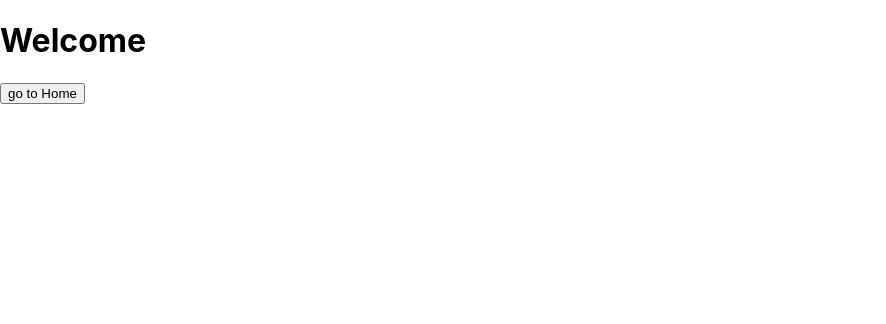
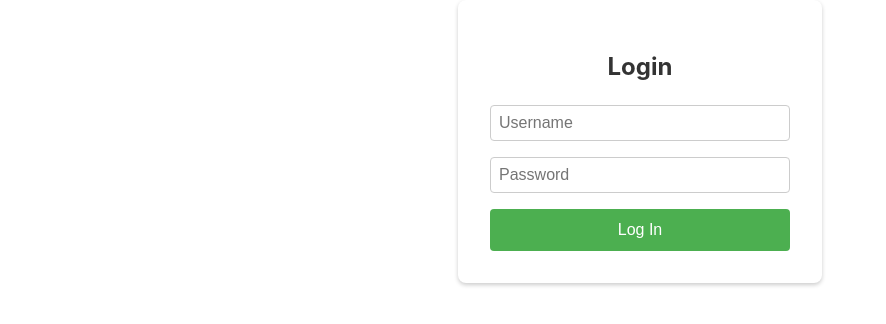
Before and after one commit to WEEKLY-DISCORD-MEETING-by-LIDL/pos-system, a React (Create React App) app in the folder pos-system-front/: page / in a window 1280 px wide. Shown: the top 324 px of the page, without its empty margins (0-886 px from the left). Built offline with nearby package versions, Linux system fonts and the light colour scheme.

Commit message:
Login page

```diff
--- a/pos-system-front/src/App.css
+++ b/pos-system-front/src/App.css
@@ -1,38 +1,57 @@
-.App {
+.login-container {
+  display: flex;
+  justify-content: center;
+  align-items: center;
+  height: 100vh;
+  background-color: #f0f2f5;
+}
+
+.login-box {
+  background-color: #fff;
+  padding: 32px;
+  border-radius: 8px;
+  box-shadow: 0 2px 4px rgba(0, 0, 0, 0.2);
+  width: 300px;
   text-align: center;
 }
 
-.App-logo {
-  height: 40vmin;
-  pointer-events: none;
+.login-header {
+  margin-bottom: 24px;
+  color: #333;
+  font-size: 24px;
 }
 
-@media (prefers-reduced-motion: no-preference) {
-  .App-logo {
-    animation: App-logo-spin infinite 20s linear;
-  }
+.input-group {
+  margin-bottom: 16px;
 }
 
-.App-header {
-  background-color: #282c34;
-  min-height: 100vh;
-  display: flex;
-  flex-direction: column;
-  align-items: center;
-  justify-content: center;
-  font-size: calc(10px + 2vmin);
-  color: white;
+.input-field {
+  width: 100%;
+  padding: 8px;
+  font-size: 16px;
+  border: 1px solid #ccc;
+  border-radius: 4px;
+  box-sizing: border-box;
 }
 
-.App-link {
-  color: #61dafb;
+.login-button {
+  width: 100%;
+  padding: 12px;
+  font-size: 16px;
+  color: #fff;
+  background-color: #4caf50;
+  border: none;
+  border-radius: 4px;
+  cursor: pointer;
+  transition: background-color 0.3s ease;
 }
 
-@keyframes App-logo-spin {
-  from {
-    transform: rotate(0deg);
-  }
-  to {
-    transform: rotate(360deg);
-  }
+.login-button:hover {
+  background-color: #45a049;
 }
+
+.error-text {
+  color: red;
+  font-size: 14px;
+  margin-top: 8px;
+}
--- a/pos-system-front/src/App.js
+++ b/pos-system-front/src/App.js
@@ -1,17 +1,50 @@
-import React from "react";
+import React, { useState } from "react";
 import { useNavigate } from "react-router-dom";
+import { login } from "./api/LoginAPI";
+import "./App.css";
 
 function App() {
   const navigate = useNavigate();
 
-  const goHome = () => {
-    navigate("/order")
-  }
+  const [username, setUsername] = useState("");
+  const [password, setPassword] = useState("");
+  const [error, setError] = useState("");
+
+  const handleLogin = async () => {
+    try {
+      const token = await login(username, password);
+      localStorage.setItem("token", token);
+      navigate("/home");
+    } catch (err) {
+      setError(err.message);
+    }
+  };
 
   return (
-    <div className="App">
-      <h1>Welcome</h1>
-      <button onClick={goHome}>go to Home</button>
+    <div className="login-box">
+      <h2 className="login-header">Login</h2>
+      <div className="input-group">
+        <input
+          type="text"
+          placeholder="Username"
+          value={username}
+          onChange={(e) => setUsername(e.target.value)}
+          className="input-field"
+        />
+      </div>
+      <div className="input-group">
+        <input
+          type="password"
+          placeholder="Password"
+          value={password}
+          onChange={(e) => setPassword(e.target.value)}
+          className="input-field"
+        />
+      </div>
+      {error && <p className="error-text">{error}</p>}
+      <button onClick={handleLogin} className="login-button">
+        Log In
+      </button>
     </div>
   );
 }
--- a/pos-system-front/src/Root.js
+++ b/pos-system-front/src/Root.js
@@ -9,6 +9,7 @@ function Root() {
         <Router>
             <Routes>
                 <Route exact path="/" element={<App />} />
+                <Route path="/home" element={<Home />} />
                 <Route path="/order" element={<CreateOrderPage />} />
             </Routes>
         </Router>
--- /dev/null
+++ b/pos-system-front/src/api/LoginAPI.js
@@ -0,0 +1,25 @@
+import axios from 'axios';
+
+export const login = async (username, password) => {
+  try {
+    const response = await axios.post('http://localhost:8080/login', {
+      username,
+      password
+    });
+
+    if (response.data && response.data.token) {
+        console.log(response.data.token); //For showcase, wouldn't be in production
+      return response.data.token;
+    } else {
+      throw new Error('Invalid server response: Token not found');
+    }
+  } catch (error) {
+    if (error.response) {
+        //Will have to be tested again if it outputs right values after merges
+        const errorMsg = error.response.data || `Status: ${error.response.status}`;
+        throw new Error(`${errorMsg}`);
+    } else {
+      throw new Error('Network error or server not reachable');
+    }
+  }
+};
--- a/pos-system-front/src/index.css
+++ b/pos-system-front/src/index.css
@@ -11,3 +11,11 @@ code {
   font-family: source-code-pro, Menlo, Monaco, Consolas, 'Courier New',
     monospace;
 }
+
+#root {
+  height: 100%;
+  margin: 0;
+  display: flex;
+  justify-content: center;
+  align-items: center;
+}
--- a/pos-system-front/src/index.js
+++ b/pos-system-front/src/index.js
@@ -1,10 +1,8 @@
 import React from 'react';
 import ReactDOM from 'react-dom/client';
 import './index.css';
-import App from './App';
 import Root from './Root';
 import reportWebVitals from './reportWebVitals';
-import { BrowserRouter } from 'react-router-dom';
 
 const root = ReactDOM.createRoot(document.getElementById('root'));
 root.render(
```
